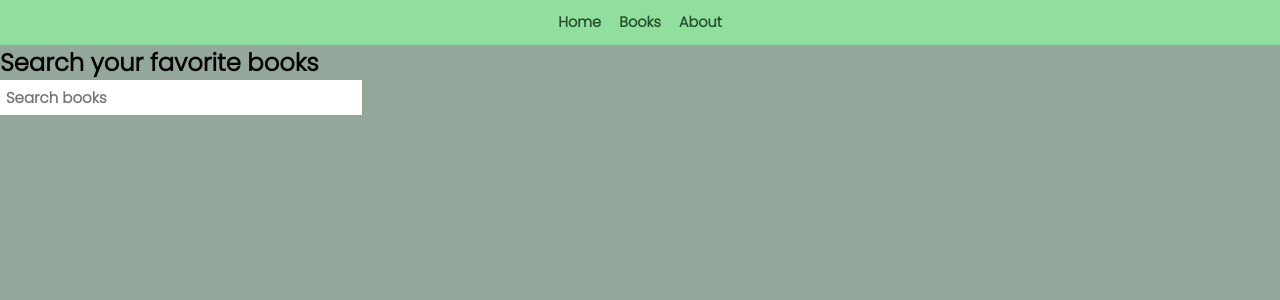
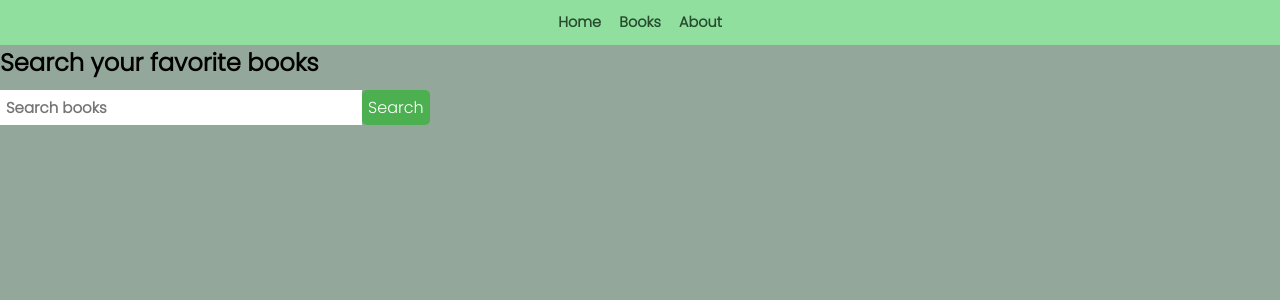
Before and after one commit to Kavithachinnusamy20/SBA-React_Book_API, a React (Vite) app: page /bookSearch in a window 1280 px wide. Shown: the top 300 px of the page. Built offline with nearby package versions, Linux system fonts and the light colour scheme.

Commit message:
Adding search button

```diff
--- a/src/Components/SearchBook.jsx
+++ b/src/Components/SearchBook.jsx
@@ -3,6 +3,8 @@ import Card from '../Components/Card';
 import axios from 'axios';
 
 import '../style.css';
+const API='https://www.googleapis.com/books/v1/volumes?q='
+const KEY = '&key=AIzaSyAj2J21t8UCDF4ls9TGQcSB_p3ILkVAtao&maxResults=40';
 
 const SearchBook = () => {
   const [search, setSearch] = useState('');
@@ -11,15 +13,24 @@ const SearchBook = () => {
   const searchBook = (event) => {
     if (event.key === 'Enter') {
       axios
-        .get(
-          `https://www.googleapis.com/books/v1/volumes?q=${search}&key=AIzaSyAj2J21t8UCDF4ls9TGQcSB_p3ILkVAtao&maxResults=40`
-        )
+      .get(API)
       .then((res) => {
         setData(res.data.items || []);
         console.log(res.data);
       })
       .catch((err) => console.error('API Error:', err));
     }
+  };
+
+  const handleSubmit = () => {
+    console.log(API+search+KEY)
+    axios
+    .get(API + search + KEY)
+    .then((res) => {
+      setData(res.data.items || []);
+      console.log(res.data);
+    })
+    .catch((err) => console.error('API Error:', err));
   };
 
   return (
@@ -33,6 +44,7 @@ const SearchBook = () => {
     onChange={(e) => setSearch(e.target.value)}
     onKeyDown={searchBook} // updated from onKeyPress (deprecated)
     />
+    <button onClick={handleSubmit}>Search</button>
     </div>
     <div className="container1">
     <Card book={bookData} />
--- a/src/style.css
+++ b/src/style.css
@@ -208,3 +208,19 @@ html{
     text-align: justify;
     font-size: 13px;
 }
+
+ button {
+  padding: 10px 20px;
+  background-color: #4CAF50; /* Green background */
+  color: white;
+  border: none;
+  border-radius: 5px;
+  font-size: 16px;
+  cursor: pointer;
+  transition: background-color 0.3s ease;
+  margin-top: 10px;
+}
+
+button:hover {
+  background-color: #45a049; /* Darker green on hover */
+}
```
Also changed, not shown: src/App.jsx (indentation only), 1 other file (tests, documents, lock files or other folders). Lines whose indentation alone changed are shown as unchanged.
